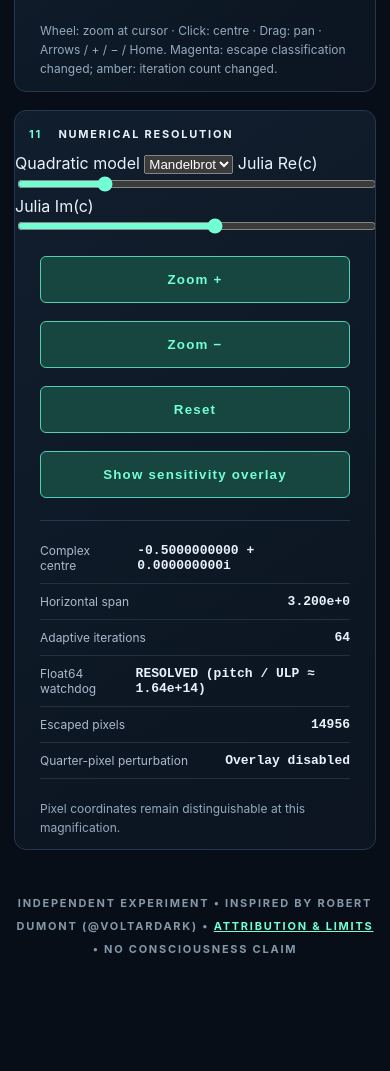
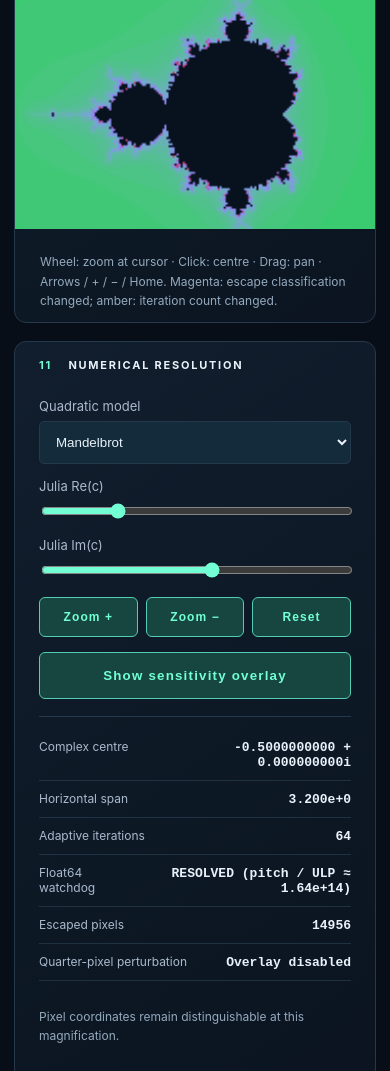
Before and after one commit to QSOLKCB/J90, a website with bundled scripts: page index.html in a window 390 px wide. Shown: the part 5760-6831 px from the top of the page. Before the commit the page ends 6751 px from the top, so only its background shows below. Built offline with nearby package versions, Linux system fonts and the light colour scheme.

Commit message:
style: responsive fractal zoom and watchdog dashboard

```diff
--- a/style.css
+++ b/style.css
@@ -51,3 +51,21 @@ footer{padding:42px 0 0;text-align:center;line-height:2.1;color:#8398a9}footer a
 .stability-controls output{font:600 14px ui-monospace,monospace;color:var(--text)}
 .stability-controls .stats{margin:24px 0 0}
 .stability-controls .hint{padding:12px 0 0}
+
+/* v0.3.2 precision-aware viewport */
+.zoom-section{margin-top:28px;border-top:1px solid var(--border);padding-top:36px}
+.zoom-section h2{font-size:clamp(28px,4vw,43px);letter-spacing:-.035em;margin:16px 0}
+.zoom-section>p{max-width:870px;color:var(--soft);line-height:1.7}
+#zoom-view{display:block;width:100%;max-width:660px;height:auto;aspect-ratio:176/112;background:#07111e;margin:10px auto 15px;cursor:crosshair;touch-action:none}
+#zoom-view:focus-visible{outline:2px solid var(--green)}
+.zoom-controls{padding:0 24px 23px}
+.zoom-controls .panel-heading{padding-left:0;padding-right:0}
+.zoom-controls label{display:block;font-size:13px;color:var(--soft);margin:14px 0 7px}
+#zoom-model{width:100%;background:#142b3b;color:var(--text);border:1px solid var(--border);border-radius:5px;padding:12px}
+.zoom-controls .stats{margin:17px 0 0}
+.zoom-controls .stats div{align-items:baseline}
+.zoom-controls .stats strong{overflow-wrap:anywhere;text-align:right;max-width:68%}
+.zoom-controls>.hint{padding:14px 0 0}
+.zoom-actions{display:grid;grid-template-columns:repeat(3,minmax(0,1fr));gap:8px;margin:15px 0}
+.zoom-actions button{width:100%;margin:0;padding:12px 3px;font-size:12px}
+#zoom-overlay{margin:0;width:100%}
```
